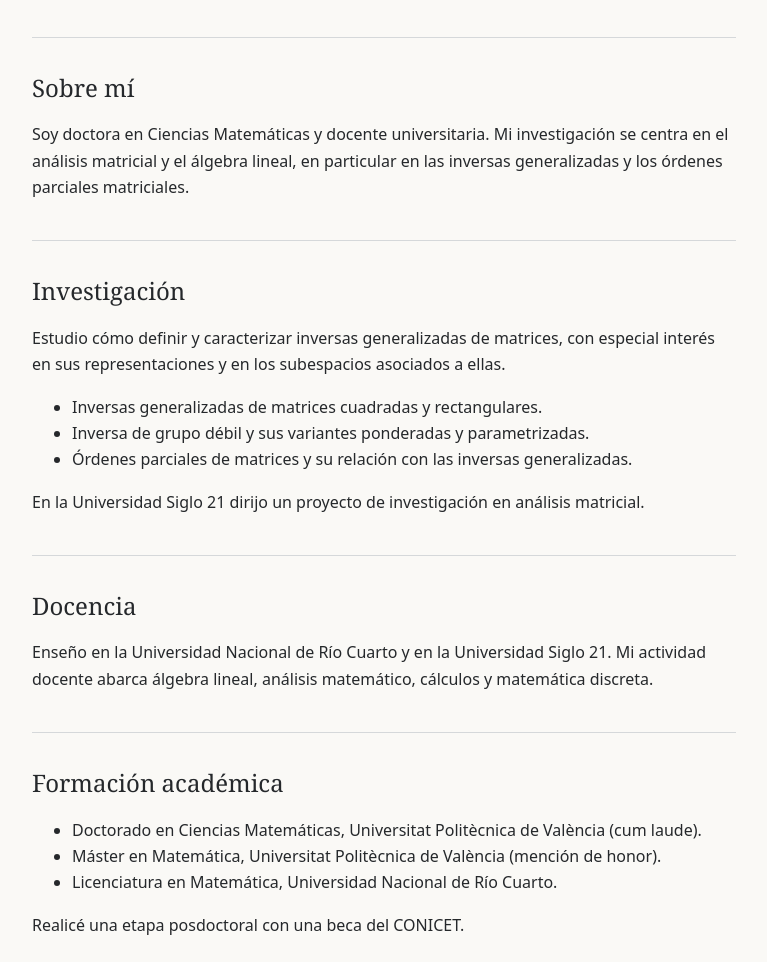
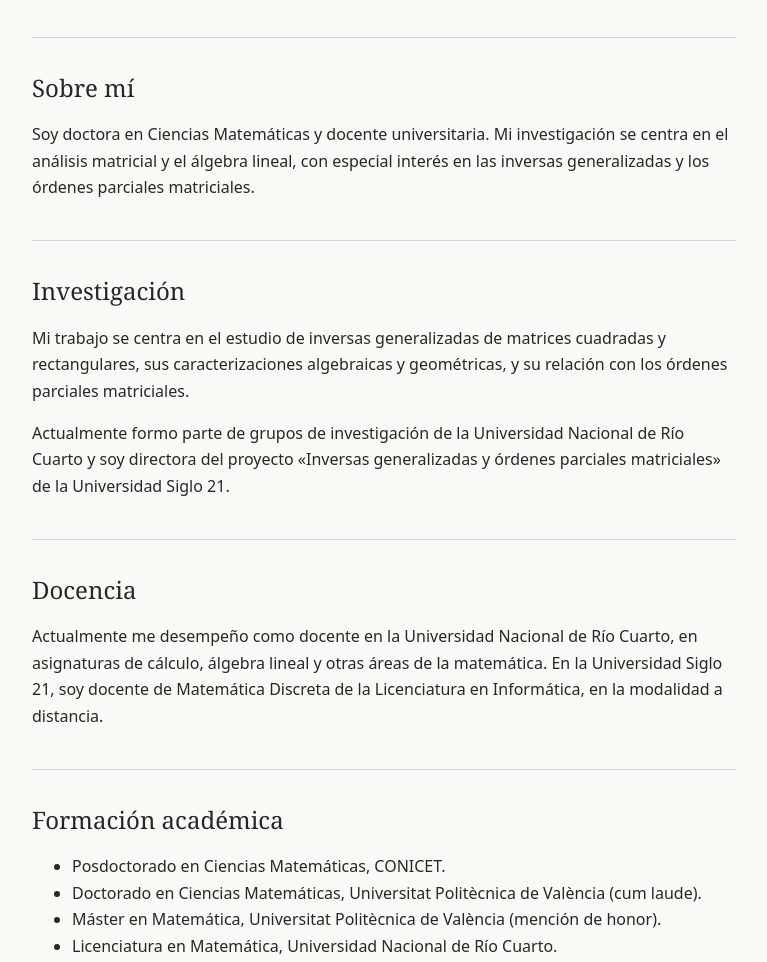
Before and after one commit to vorquera/vorquera.github.io, a plain HTML site: page index.html in a window 1280 px wide. Shown: the part 476-1438 px from the top of the page, without its empty margins (256-1023 px from the left). Drawn offline with Linux system fonts and the light colour scheme.

Commit message:
Revise personal and academic information in index.html
Updated the content in various sections to provide more detailed information about research and teaching activities.

```diff
--- a/index.html
+++ b/index.html
@@ -96,42 +96,35 @@
    <section>
   <h2>Sobre mí</h2>
   <p>Soy doctora en Ciencias Matemáticas y docente universitaria.
-    Mi investigación se centra en el análisis matricial y el álgebra lineal,
-    en particular en las inversas generalizadas y los órdenes parciales
-    matriciales.</p>
+    Mi investigación se centra en el análisis matricial y el álgebra lineal, con especial interés en las inversas generalizadas y
+    los órdenes parciales matriciales.</p>
 </section>
 
 <section>
   <h2>Investigación</h2>
-  <p>Estudio cómo definir y caracterizar inversas generalizadas de matrices,
-    con especial interés en sus representaciones y en los subespacios
-    asociados a ellas.</p>
-  <ul>
-    <li>Inversas generalizadas de matrices cuadradas y rectangulares.</li>
-    <li>Inversa de grupo débil y sus variantes ponderadas y parametrizadas.</li>
-    <li>Órdenes parciales de matrices y su relación con las inversas generalizadas.</li>
-  </ul>
-  <p>En la Universidad Siglo 21 dirijo un proyecto de investigación
-    en análisis matricial.</p>
+  <p>Mi trabajo se centra en el estudio de inversas generalizadas de matrices cuadradas y rectangulares,
+    sus caracterizaciones algebraicas y geométricas, y su relación con los órdenes parciales matriciales.</p>
+
+  <p>Actualmente formo parte de grupos de investigación de la Universidad Nacional de Río Cuarto y
+    soy directora del proyecto «Inversas generalizadas y órdenes parciales matriciales» de la Universidad Siglo 21.</p>
 </section>
 
 <section>
   <h2>Docencia</h2>
-  <p>Enseño en la Universidad Nacional de Río Cuarto y en la Universidad
-    Siglo 21. Mi actividad docente abarca álgebra lineal, análisis
-    matemático, cálculos y matemática discreta.</p>
+  <p>Actualmente me desempeño como docente en la Universidad Nacional de Río Cuarto, en asignaturas de cálculo, álgebra lineal y otras áreas de la matemática.
+    En la Universidad Siglo 21, soy docente de Matemática Discreta de la Licenciatura en Informática, en la modalidad a distancia.</p>
 </section>
 
 <section>
   <h2>Formación académica</h2>
   <ul>
+    <li>Posdoctorado en Ciencias Matemáticas, CONICET.</li>
     <li>Doctorado en Ciencias Matemáticas, Universitat Politècnica
       de València (cum laude).</li>
     <li>Máster en Matemática, Universitat Politècnica de València
       (mención de honor).</li>
     <li>Licenciatura en Matemática, Universidad Nacional de Río Cuarto.</li>
   </ul>
-  <p>Realicé una etapa posdoctoral con una beca del CONICET.</p>
 </section>
   </main>
 </body>
```
